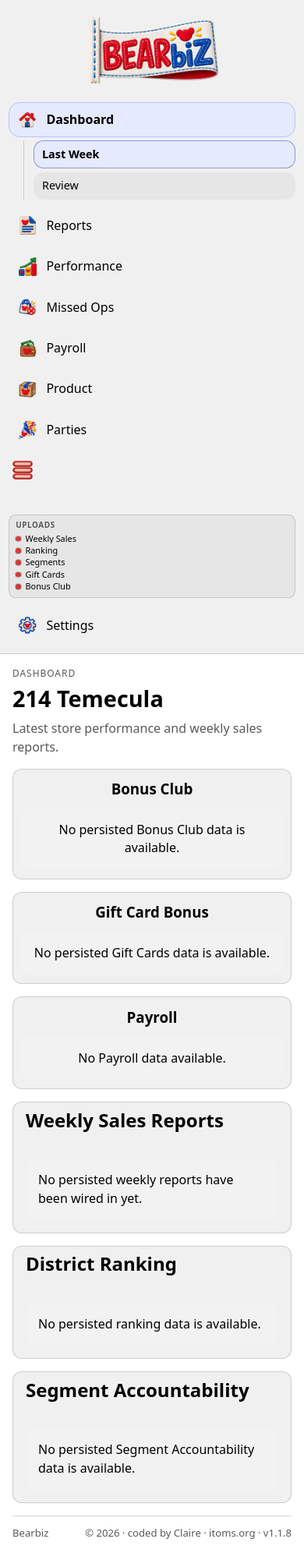
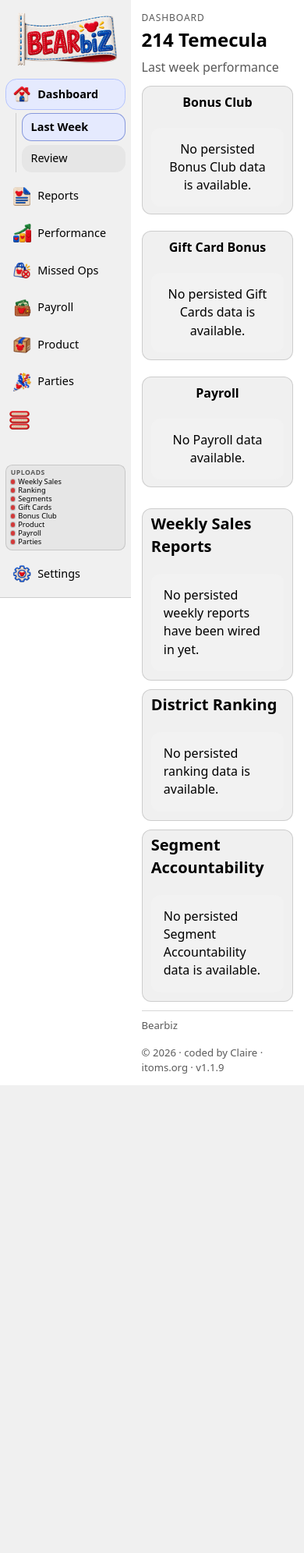
Before and after one commit to iToms-hub/bearbiz, a Django app: page / in a window 390 px wide. Shown: the whole page at 78% size. After the commit the page ends 1392 px from the top, so only its background shows below. Run offline with Django 5.2, Linux system fonts and the light colour scheme; data that the repository does not hold is empty.

Commit message:
release: bump Bearbiz to 1.1.9

```diff
--- a/apps/core/ai.py
+++ b/apps/core/ai.py
@@ -679,7 +679,7 @@
     headers = {
         "Content-Type": "application/json",
         "Accept": "application/json",
-        "User-Agent": "bearbiz-ai/1.1.8",
+        "User-Agent": "bearbiz-ai/1.1.9",
     }
     if api_key:
         headers["Authorization"] = f"Bearer {api_key}"
@@ -703,7 +703,7 @@
 def _get_json(url: str, *, api_key: str) -> dict[str, Any]:
     headers = {
         "Accept": "application/json",
-        "User-Agent": "bearbiz-ai/1.1.8",
+        "User-Agent": "bearbiz-ai/1.1.9",
     }
     if api_key:
         headers["Authorization"] = f"Bearer {api_key}"
--- a/apps/reports/views.py
+++ b/apps/reports/views.py
@@ -51,20 +51,20 @@
     payroll_summary = payroll_dashboard_summary()
     summaries = _dashboard_weekly_sales_summaries(limit=6)
     dashboard_title = _dashboard_title(summaries)
-    dashboard_headers = _weekly_report_headers()
+    dashboard_headers = _dashboard_weekly_report_headers()
     dashboard_rows = _weekly_report_rows(summaries)
     dashboard_rows.extend(_dashboard_trend_rows(summaries))
     ranking_summaries = _dashboard_ranking_summaries(limit=4)
-    ranking_headers = _ranking_report_headers()
+    ranking_headers = _dashboard_ranking_report_headers()
     ranking_rows = _ranking_report_rows(ranking_summaries)
     segment_summaries = _dashboard_segment_summaries(limit=1)
-    segment_headers = _segments_report_headers()
+    segment_headers = _dashboard_segments_report_headers()
     segment_rows = _dashboard_segment_rows(segment_summaries)
     context = shell_context(
         section="dashboard",
         page_title=dashboard_title,
         eyebrow="Dashboard",
-        subtitle="Latest store performance and weekly sales reports.",
+        subtitle=_dashboard_subtitle(summaries),
         bonus_club_value=bonus_club_value,
         gift_cards_value=gift_cards_value,
         payroll_summary=payroll_summary,
@@ -816,7 +816,7 @@
 
 def _ranking_report_rows(summaries: list[RankingSummary]) -> list[dict[str, object]]:
     rows: list[dict[str, object]] = []
-    for summary in summaries:
+    for index, summary in enumerate(summaries):
         upload = cast(ReportUpload, summary.report_upload)
         summary = _refresh_ranking_summary_if_needed(upload, summary)
         raw_json = summary.raw_json if isinstance(summary.raw_json, dict) else {}
@@ -826,6 +826,7 @@
                 "summary": summary,
                 "headers": headers,
                 "values": values,
+                "row_class": "report-ranking-row-latest" if index == len(summaries) - 1 else "",
             }
         )
     return rows
@@ -837,6 +838,21 @@
 
 def _segments_report_headers() -> list[str]:
     return ["Week", "Date", *SegmentsReport._VISIBLE_HEADERS]
+
+
+def _dashboard_weekly_report_headers() -> list[str]:
+    replacements = {"Traffic Lev": "leverage", "% Δ LY Traf": "% traf"}
+    return [replacements.get(header, header) for header in _weekly_report_headers()]
+
+
+def _dashboard_ranking_report_headers() -> list[str]:
+    replacements = {"Sales v plan": "v plan"}
+    return [replacements.get(header, header) for header in _ranking_report_headers()]
+
+
+def _dashboard_segments_report_headers() -> list[str]:
+    replacements = {"Conversion": "Conv", "Success Segments": "Success Seg"}
+    return [replacements.get(header, header) for header in _segments_report_headers()]
 
 
 def _segments_report_rows(summaries: list[SegmentsSummary]) -> list[dict[str, object]]:
@@ -1184,6 +1200,40 @@
     return ["Week", "Date", *GiftCardsReport._VISIBLE_HEADERS]
 
 
+def _performer_row_class(rank: int, count: int) -> str:
+    # Keep the groups distinct; with fewer than six performers, three top and
+    # three bottom rows would overlap and produce contradictory highlighting.
+    if count < 6:
+        return ""
+    classes: list[str] = []
+    if rank < 3:
+        classes.append("report-performer-top")
+    if rank >= count - 3:
+        classes.append("report-performer-bottom")
+    return " ".join(classes)
+
+
+def _rank_performer_rows(rows: list[object], metric_name: str) -> list[dict[str, object]]:
+    valid_rows: list[dict[str, object]] = [row for row in rows if isinstance(row, dict)]
+    return sorted(
+        valid_rows,
+        key=lambda row: (-_performer_rate(row, metric_name), str(row.get("name", "")).casefold()),
+    )
+
+
+def _performer_rate(row: dict[str, object], metric_name: str) -> float:
+    metrics = row.get("metrics") if isinstance(row.get("metrics"), dict) else {}
+    value = _coerce_number(cast(dict[str, object], metrics).get(metric_name))
+    return value if value is not None else float("-inf")
+
+
+def _aggregate_group_rate(group: dict[str, object], metric_names: tuple[str, ...]) -> float:
+    values = cast(dict[str, object], group["values"])
+    total = _coerce_number(values.get(metric_names[0])) or 0.0
+    related = _coerce_number(values.get(metric_names[1])) or 0.0
+    return related / total * 100 if total else float("-inf")
+
+
 def _gift_cards_report_rows(summaries: list[GiftCardsSummary]) -> list[dict[str, object]]:
     rows: list[dict[str, object]] = []
     for summary in summaries:
@@ -1202,9 +1252,8 @@
 
         associate_rows = raw_json.get("associate_rows") if isinstance(raw_json, dict) else []
         if isinstance(associate_rows, list):
-            for row in associate_rows:
-                if not isinstance(row, dict):
-                    continue
+            ranked_rows = _rank_performer_rows(associate_rows, "bonus_percent")
+            for rank, row in enumerate(ranked_rows):
                 values = [week_label, date_label, *_gift_cards_row_values(row)]
                 rows.append(
                     {
@@ -1215,7 +1264,7 @@
                         "name": row.get("name"),
                         "associate_number": row.get("associate_number", ""),
                         "weekly_sales_ready": weekly_sales_ready,
-                        "row_class": f"report-week-row {'report-week-row-even' if len(rows) % 2 == 0 else 'report-week-row-odd'}",
+                        "row_class": f"report-week-row {'report-week-row-even' if len(rows) % 2 == 0 else 'report-week-row-odd'} {_performer_row_class(rank, len(ranked_rows))}".strip(),
                         "values": values,
                     }
                 )
@@ -1332,7 +1381,11 @@
                 store_totals[metric] = float(store_totals[metric]) + value
     rows: list[dict[str, object]] = []
     headers_len = 8 if report_type == "gift_cards" else 7
-    for group in grouped.values():
+    ordered_groups = sorted(
+        grouped.values(),
+        key=lambda group: (-_aggregate_group_rate(group, metric_names), str(group["name"]).casefold()),
+    )
+    for rank, group in enumerate(ordered_groups):
         values = cast(dict[str, object], group["values"])
         total = float(values.get(metric_names[0]) or 0)
         related = float(values.get(metric_names[1]) or 0)
@@ -1342,7 +1395,7 @@
             display.extend([_format_percent(rate), _format_currency(values.get("missed_opportunities"))])
         else:
             display.append(_format_percent(rate))
-        rows.append({"summary": group["summary"], "row_kind": "associate_total", "row_class": f"report-week-row {'report-week-row-even' if len(rows) % 2 else 'report-week-row-odd'}", "values": display[:headers_len - 2]})
+        rows.append({"summary": group["summary"], "row_kind": "associate_total", "row_class": f"report-week-row {'report-week-row-even' if len(rows) % 2 else 'report-week-row-odd'} {_performer_row_class(rank, len(ordered_groups))}".strip(), "values": display[:headers_len - 2]})
     if not selected_associate and any(value for value in store_totals.values()):
         total = store_totals[metric_names[0]]
         related = store_totals[metric_names[1]]
@@ -1492,9 +1545,8 @@
 
         associate_rows = raw_json.get("associate_rows") if isinstance(raw_json, dict) else []
         if isinstance(associate_rows, list):
-            for row in associate_rows:
-                if not isinstance(row, dict):
-                    continue
+            ranked_rows = _rank_performer_rows(associate_rows, "capture_rate")
+            for rank, row in enumerate(ranked_rows):
                 values = [week_label, date_label, *_bonus_club_row_values(row)]
                 rows.append(
                     {
@@ -1504,7 +1556,7 @@
                         "date": date_label,
                         "name": row.get("name"),
                         "associate_number": row.get("associate_number", ""),
-                        "row_class": f"report-week-row {'report-week-row-even' if len(rows) % 2 == 0 else 'report-week-row-odd'}",
+                        "row_class": f"report-week-row {'report-week-row-even' if len(rows) % 2 == 0 else 'report-week-row-odd'} {_performer_row_class(rank, len(ranked_rows))}".strip(),
                         "values": values,
                     }
                 )
@@ -2125,6 +2177,19 @@
     return f"214 Temecula: Week {summaries[-1].fiscal_week:02d}"
 
 
+def _dashboard_subtitle(summaries: list[WeeklySalesSummary]) -> str:
+    if not summaries:
+        return "Last week performance"
+    latest = summaries[-1]
+    period_end = cast(date | None, latest.fiscal_period_end)
+    period_start = cast(date | None, latest.fiscal_period_start)
+    if period_end and period_start is None:
+        period_start = period_end - timedelta(days=6)
+    if period_start and period_end:
+        return f"Last week performance for {period_start:%m/%d/%y} to {period_end:%m/%d/%y}"
+    return "Last week performance"
+
+
 def _dashboard_latest_summary(model: type[Any]) -> Any | None:
     summaries = list(
         getattr(model, "objects")
--- a/bearbiz/__init__.py
+++ b/bearbiz/__init__.py
@@ -1 +1 @@
-__version__ = "1.1.8"
+__version__ = "1.1.9"
--- a/compose.portainer.yml
+++ b/compose.portainer.yml
@@ -1,6 +1,6 @@
 services:
   web:
-    image: "ghcr.io/itoms-hub/bearbiz:1.1.8"
+    image: "ghcr.io/itoms-hub/bearbiz:1.1.9"
     command: sh -c "python manage.py migrate --noinput && gunicorn bearbiz.wsgi:application --bind 0.0.0.0:8000 --workers ${GUNICORN_WORKERS:-3}"
     environment:
       SECRET_KEY: "${SECRET_KEY:?Set SECRET_KEY in the Portainer stack environment}"
--- a/pyproject.toml
+++ b/pyproject.toml
@@ -4,7 +4,7 @@
 
 [project]
 name = "bearbiz"
-version = "1.1.8"
+version = "1.1.9"
 description = "Bearbiz BI platform for weekly PDF report ingestion and dashboards"
 readme = "README.md"
 requires-python = ">=3.12"
--- a/templates/base.html
+++ b/templates/base.html
@@ -451,6 +451,7 @@
         font-size: 1.17rem;
         text-align: center;
       }
+      .dashboard-card-payroll h2 { font-size: 1.17rem; }
       .dashboard-card-bonus .dashboard-metric-value { color: #b45309; }
       .dashboard-card-gift .dashboard-metric-value { color: #7c3aed; }
       .payroll-heading { display: block; }
@@ -989,6 +1000,36 @@
         .chat-composer { padding: 0.55rem; }
         .performance-filter-form { grid-template-columns: 1fr; }
       }
+      @media (max-width: 1100px) {
+        .app-shell { grid-template-columns: 10.5rem minmax(0, 1fr); }
+        main { padding: 0.85rem; }
+        .sidebar { padding: 0.6rem 0.45rem; gap: 0.7rem; }
+        .sidebar a, .sidebar .sidebar-link { gap: 0.5rem; padding: 0.45rem 0.5rem; font-size: 0.9rem; }
+        .sidebar-subnav { margin-left: 0.8rem; padding-left: 0.45rem; }
+        .sidebar-logo, .sidebar-logo-slot { height: 5rem; }
+        .page-header { gap: 0.6rem; margin-bottom: 0.7rem; }
+        .page-header h1 { font-size: clamp(1.5rem, 3vw, 2.1rem); }
+        .panel { padding: 0.25rem 0.7rem 0.7rem; margin-bottom: 0.7rem; }
+        .panel h2 { font-size: 1.25rem; margin-bottom: 0.55rem; }
+        .section-tabs { gap: 0.35rem; margin: 0.65rem 0 0.8rem; }
+        .report-toolbar { gap: 0.5rem 0.7rem; padding-top: 0.4rem; }
+        .report-toolbar .tab, .report-toolbar .page-action { padding: 0.32rem 0.55rem; font-size: 0.82rem; }
+        .report-grid { font-size: 0.64rem; }
+        .product-ranking-table { font-size: 0.68rem; }
+        .report-grid th, .report-grid td, .product-ranking-table th, .product-ranking-table td { padding: 0.2rem 0.22rem; line-height: 1.15; }
+        .product-ranking-grid { gap: 0.65rem; }
+        .dashboard-split-grid { gap: 0.65rem; }
+        .dashboard-card { padding-top: 0.55rem; padding-bottom: 0.55rem; }
+        .dashboard-card h2 { font-size: 1rem; }
+        .dashboard-card-payroll h2 { font-size: 1rem; }
+        .dashboard-metric-value { font-size: clamp(1.8rem, 5vw, 3rem); }
+        .payroll-dashboard-details strong { font-size: clamp(1.8rem, 5vw, 3rem); }
+        .site-footer { margin-top: 0.7rem; padding-top: 0.55rem; }
+        .upload-reminder { gap: 0.08rem; margin-bottom: 0.2rem; padding: 0.3rem 0.35rem; font-size: 0.58rem; line-height: 1.05; }
+        .upload-reminder-title { margin-bottom: 0.05rem; font-size: 0.54rem; }
+        .upload-reminder-row { gap: 0.25rem; }
+        .upload-reminder-light { width: 0.34rem; height: 0.34rem; }
+      }
     </style>
     <script>
       (() => {
--- a/templates/reports/dashboard.html
+++ b/templates/reports/dashboard.html
@@ -24,9 +24,7 @@
       <h2>Payroll</h2>
       {% if payroll_summary %}
         <div class="payroll-dashboard-details">
-          <div><span>Last Week</span><strong>{{ payroll_summary.total_hours }}</strong></div>
-          <div><span>+/- Target</span><strong>{{ payroll_summary.variance }}</strong></div>
-          <div><span>Percent to Target</span><strong>{{ payroll_summary.percent }}</strong></div>
+          <div><strong>{{ payroll_summary.percent }}</strong></div>
         </div>
       {% else %}
         <div class="empty">No Payroll data available.</div>
```
Also changed, not shown: other parts of templates/base.html (+17 -7 lines), apps/core/navigation.py (+12 -0 lines), apps/reports/parties_views.py (+7 -5 lines), apps/reports/payroll_views.py (+22 -5 lines), docs/portainer-deployment.md (+2 -2 lines), templates/reports/dashboard_review_pdf.html (+21 -2 lines), tests/test_payroll_entry.py (+30 -3 lines), tests/test_portainer_deployment.py (+2 -2 lines), tests/test_release.py (+1 -1 lines), tests/test_report_routes.py (+5 -5 lines), tests/test_template_builder.py (+10 -1 lines), README.md, 1 other file.
